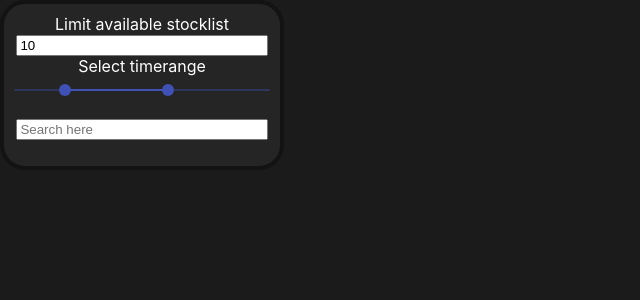
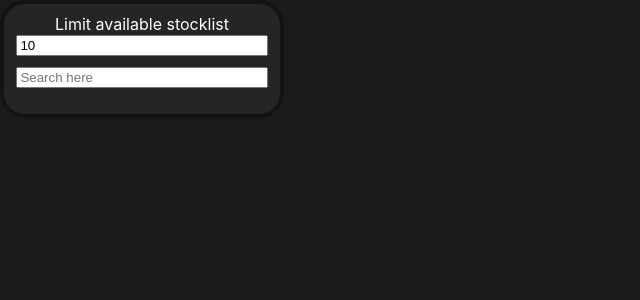
Before and after one commit to KeMaAid/reactstocks, a React (Create React App) app: page / in a window 1280 px wide. Shown: the top 300 px of the page, without its empty margins (0-640 px from the left). Built offline with nearby package versions, Linux system fonts and the light colour scheme.

Commit message:
final touches

```diff
--- a/src/Components/Control/SettingList.js
+++ b/src/Components/Control/SettingList.js
@@ -1,5 +1,4 @@
 import Searchbar from "./SearchBar";
-import { Slider } from '@material-ui/core';
 
 const SettingList = props => {
 
@@ -7,13 +6,6 @@ const SettingList = props => {
         <div className="Settings">
             <p>Limit available stocklist</p>
             <Searchbar passed={props.listMaxSize} onChange={e => props.onListMaxSizeChange(e)} placeholder="0"/>
-            <p>Select timerange</p>
-            <Slider
-                value={props.timeRange}
-                onChange={(e, value) => props.onTimeRangeChange(value)}
-                valueLabelDisplay="auto"
-                aria-labelledby="range-slider"
-            />
         </div>
     );
 
```
Also changed, not shown: 1 other file (tests, documents, lock files or other folders).
